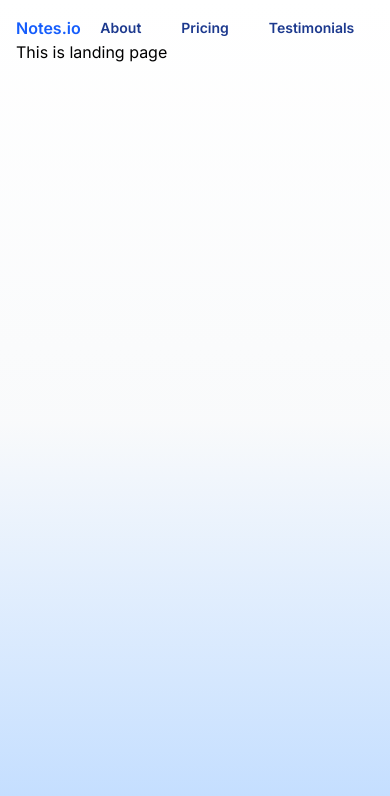
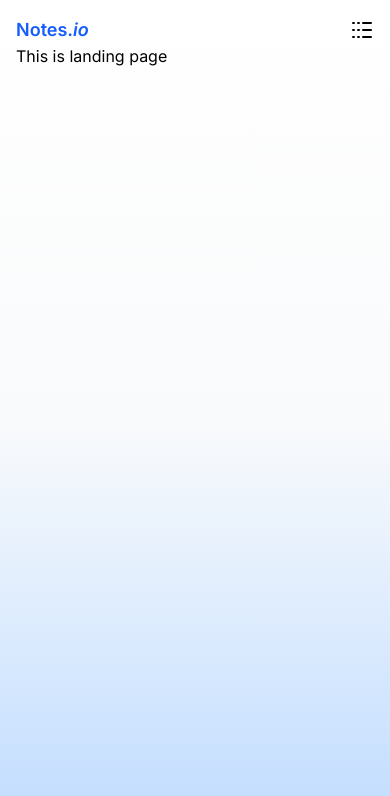
Before and after one commit to 012NaveenG/Nipralo_Notes_Client, a React (Vite) app: page / in a window 390 px wide. Shown: the top 796 px of the page. Built offline with nearby package versions, Linux system fonts and the light colour scheme; a web font is replaced by a local one.

Commit message:
add: Navbar component

```diff
--- a/src/components/Navbar.tsx
+++ b/src/components/Navbar.tsx
@@ -1,4 +1,7 @@
 import { Link } from "react-router-dom"
+import Button from "./ui/Button"
+import { Logs, X } from "lucide-react"
+import { useState } from "react"
 
 
 interface NavLink {
@@ -21,27 +24,73 @@ const Navbar = () => {
             href: '#'
         }
     ]
+
+    const [mobileNavOpen, setMobileNavOpen] = useState<false | true>(false)
     return (
-        <header className="sm:max-w-4xl mx-auto">
-            <nav className="flex items-center justify-between">
+        <header className="w-full sm:max-w-6xl mx-auto">
+            <nav className="relative flex items-center justify-between">
                 <Link
                     to={'/'}
-                    className="text-primary font-semibold"
-                >Notes.io</Link>
-                <div className="flex items-center justify-center gap-10">
+                    className="text-primary font-semibold text-lg"
+                >Notes.<span className="italic">io</span></Link>
+                <div className="hidden sm:flex items-center justify-center gap-10">
                     {links.map((link) => (
                         <Link
-                        className="text-blue-900 font-semibold text-sm"
+                            className="text-blue-900 font-semibold text-sm"
                             key={link.title}
                             to={link.href}
                         >{link.title}</Link>
                     ))}
                 </div>
-                <div></div>
+                <div className="hidden sm:block">
+                    <Button className="text-sm">Login</Button>
+                </div>
 
+                <div className="sm:hidden">
+                    {mobileNavOpen ?
+                        <X
+                            className="transition-all duration-900 ease-in-out"
+                            onClick={() => setMobileNavOpen((prev) => !prev)} />
+                        :
+                        <Logs
+                            className="transition-all duration-900 ease-in-out"
+                            onClick={() => setMobileNavOpen((prev) => !prev)} />
+                    }
+                </div>
+                {mobileNavOpen && <MobileNavTray />}
             </nav>
         </header>
     )
 }
 
 export default Navbar
+
+const MobileNavTray = () => {
+    const links: NavLink[] = [
+        {
+            title: 'About',
+            href: '#'
+        },
+        {
+            title: 'Pricing',
+            href: '#'
+        },
+        {
+            title: 'Testimonials',
+            href: '#'
+        }
+    ]
+    return (
+        <div className="absolute  sm:hidden flex flex-col top-10 -left-4 p-2  w-screen  bg-neutral-100 shadow-input transition-all duration-150 ease-linear">
+            {links.map((link) => (
+                <Link
+                    key={link.title}
+                    className="text-xl font-medium my-2 text-neutral-700"
+                    to={'#'}>
+                    {link.title}
+                </Link>
+            ))}
+
+        </div>
+    )
+}
```
